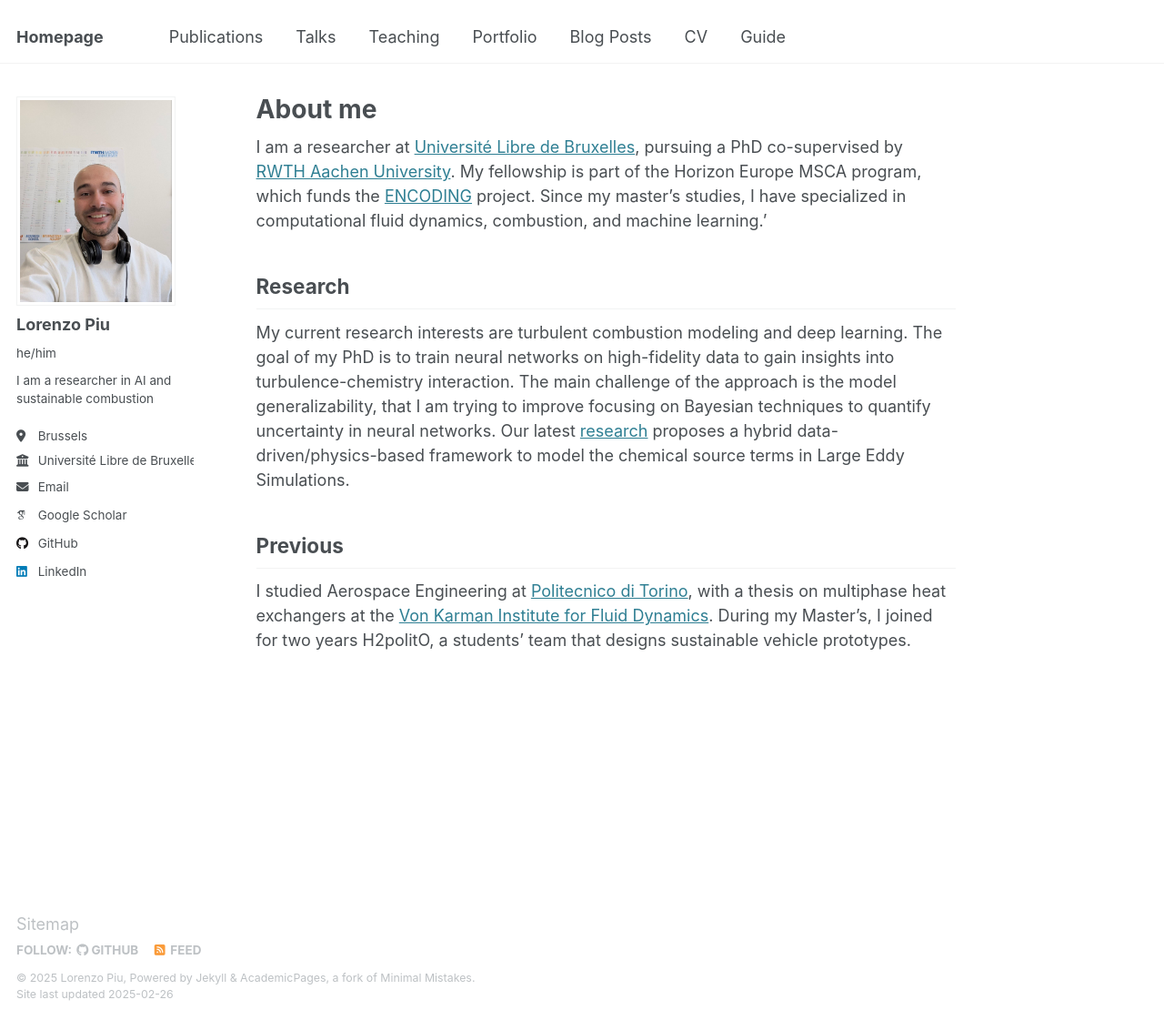
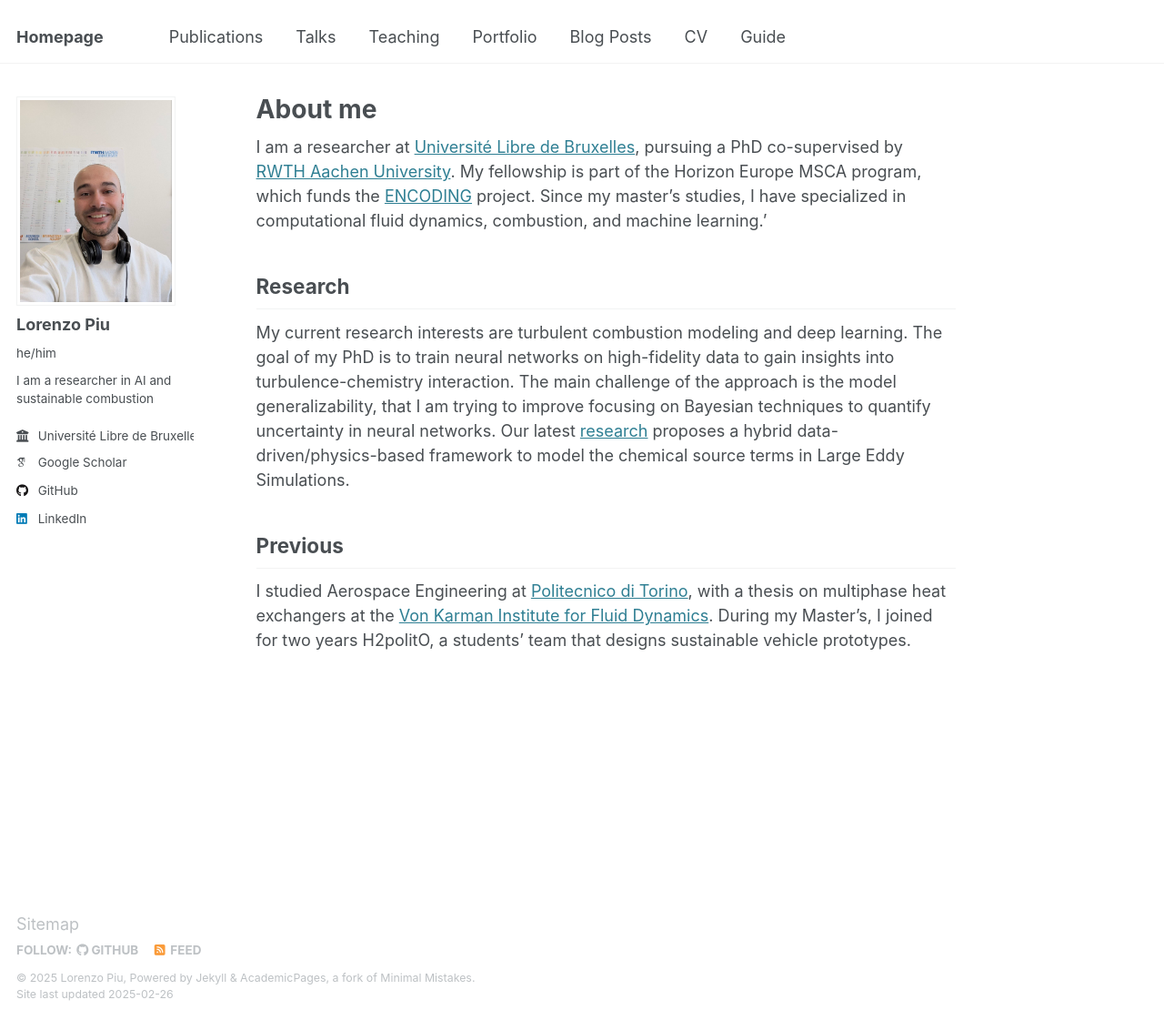
Before and after one commit to LorenzoPiu/LorenzoPiu.github.io, a Jekyll site: the page built from _pages/about.md, in a window 1280 px wide and 1121 px high. Shown: the whole window at 91% size. Built offline with Jekyll 4.4.1, drawn with Linux system fonts in a browser that asks for light colours; some web fonts are replaced.

Commit message:
Update _config.yml

```diff
--- a/_config.yml
+++ b/_config.yml
@@ -26,10 +26,10 @@ author:
   name             : "Lorenzo Piu"
   pronouns         : "he/him"
   bio              : "I am a researcher in AI and sustainable combustion"
-  location         : "Brussels"
+  # location         : "Brussels"
   employer         : "Université Libre de Bruxelles"
   uri              : # URL
-  email            : "lorenzo.piu@ulb.be"
+  # email            : "lorenzo.piu@ulb.be"
 
   # Academic websites
   arxiv            : # URL - Update with the correct link to your profile
```
